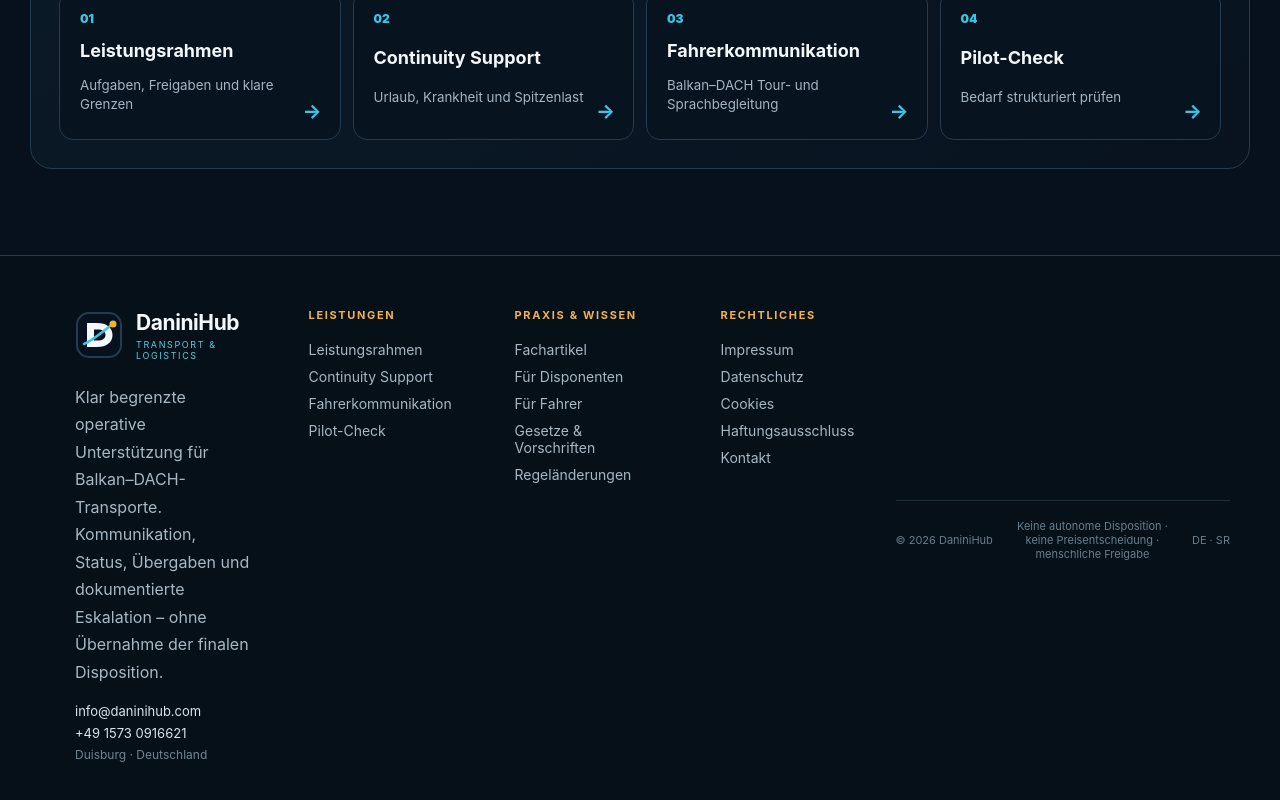
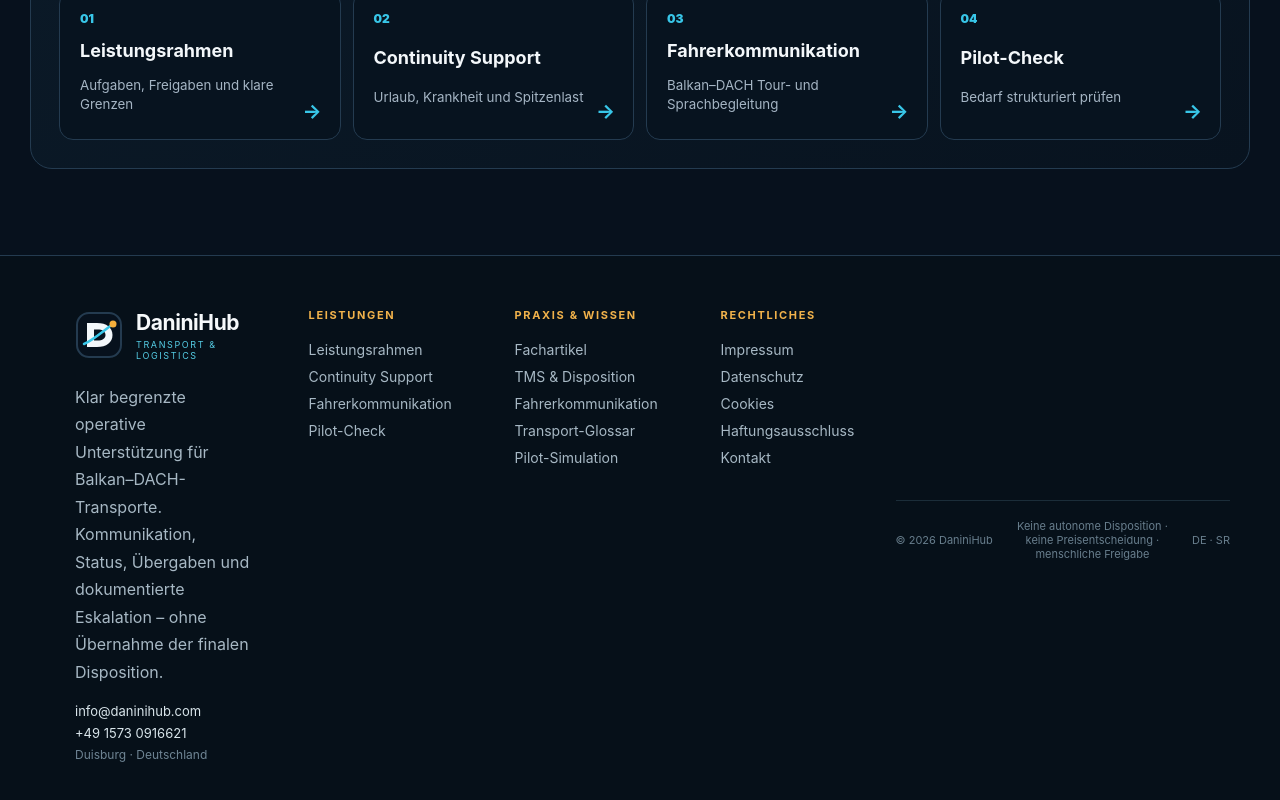
Before and after one commit to danininet/daninihub, a React (Vite) app in the folder daninihub-front/: page / in a window 1280 px wide. Shown: the part 5740-6540 px from the top of the page. Built offline with nearby package versions, Linux system fonts and the light colour scheme.

Commit message:
Fix knowledge links and remove missing video

```diff
--- a/daninihub-front/src/KnowledgeCenter.jsx
+++ b/daninihub-front/src/KnowledgeCenter.jsx
@@ -26,8 +26,6 @@ const copy = {
       ['Kann KI die Disposition vollständig übernehmen?', 'KI kann strukturieren, Lücken markieren und Optionen vorbereiten. Freigaben und verbindliche Entscheidungen bleiben bei Menschen.'],
       ['Wann ist ein Pilot sinnvoll?', 'Wenn ein klar abgrenzbarer operativer Engpass besteht und Erfolg anhand weniger Kriterien gemessen werden kann.'],
     ],
-    videoTitle: 'Video zum Beitrag',
-    videoText: 'Balkan–DACH Operations Support in kompakter Form.',
     categories: ['Für Disponenten', 'Für Fahrer', 'Gesetze & Vorschriften', 'Regeländerungen & Updates', 'Balkan–DACH Praxis', 'DaniniHub Standards'],
     cta: 'Pilot-Check starten',
   },
@@ -55,8 +53,6 @@ const copy = {
       ['Može li AI potpuno preuzeti dispoziciju?', 'AI može strukturisati informacije, označiti praznine i pripremiti opcije. Odobrenja i obavezujuće odluke ostaju kod ljudi.'],
       ['Kada pilot ima smisla?', 'Kada postoji jasno ograničeno operativno usko grlo i rezultat može da se meri kroz nekoliko kriterijuma.'],
     ],
-    videoTitle: 'Video uz članak',
-    videoText: 'Balkan–DACH operativna podrška u sažetom obliku.',
     categories: ['Za disponente', 'Za vozače', 'Zakoni i propisi', 'Promene pravila i novosti', 'Balkan–DACH praksa', 'DaniniHub standardi'],
     cta: 'Pokreni proveru pilota',
   },
@@ -126,17 +122,6 @@ export default function KnowledgeCenter({ lang }) {
           <p>{t.summary}</p>
         </aside>
 
-        <section className="article-video">
-          <div>
-            <span>VIDEO</span>
-            <h2>{t.videoTitle}</h2>
-            <p>{t.videoText}</p>
-          </div>
-          <video controls preload="metadata">
-            <source src="/DaniniHub_Balkan-DACH.mp4" type="video/mp4" />
-          </video>
-        </section>
-
         {t.sections.map(([heading, paragraph]) => (
           <section key={heading}>
             <h2>{heading}</h2>
--- a/daninihub-front/src/SiteFooter.jsx
+++ b/daninihub-front/src/SiteFooter.jsx
@@ -11,10 +11,10 @@ const copy = {
     drivers: 'Fahrerkommunikation',
     pilot: 'Pilot-Check',
     practice: 'Fachartikel',
-    dispatch: 'Für Disponenten',
-    driver: 'Für Fahrer',
-    law: 'Gesetze & Vorschriften',
-    updates: 'Regeländerungen',
+    dispatch: 'TMS & Disposition',
+    driver: 'Fahrerkommunikation',
+    law: 'Transport-Glossar',
+    updates: 'Pilot-Simulation',
     imprint: 'Impressum',
     privacy: 'Datenschutz',
     cookies: 'Cookies',
@@ -32,10 +32,10 @@ const copy = {
     drivers: 'Komunikacija sa vozačima',
     pilot: 'Provera pilota',
     practice: 'Stručni članci',
-    dispatch: 'Za disponente',
-    driver: 'Za vozače',
-    law: 'Zakoni i propisi',
-    updates: 'Promene pravila',
+    dispatch: 'TMS i dispozicija',
+    driver: 'Komunikacija sa vozačima',
+    law: 'Transportni rečnik',
+    updates: 'Simulacija pilota',
     imprint: 'Impresum',
     privacy: 'Privatnost',
     cookies: 'Kolačići',
@@ -81,10 +81,10 @@ export default function SiteFooter({ lang }) {
         <nav>
           <h2>{t.knowledge}</h2>
           <a href={sr ? '/sr/praksa-znanje' : '/de/praxis-wissen'}>{t.practice}</a>
-          <a href={`${sr ? '/sr/praksa-znanje' : '/de/praxis-wissen'}#dispatch`}>{t.dispatch}</a>
-          <a href={`${sr ? '/sr/praksa-znanje' : '/de/praxis-wissen'}#drivers`}>{t.driver}</a>
-          <a href={`${sr ? '/sr/praksa-znanje' : '/de/praxis-wissen'}#law`}>{t.law}</a>
-          <a href={`${sr ? '/sr/praksa-znanje' : '/de/praxis-wissen'}#updates`}>{t.updates}</a>
+          <a href={sr ? '/sr/praksa-znanje/zasto-tms-ne-menja-disponente' : '/de/praxis-wissen/warum-tms-disponenten-nicht-ersetzen'}>{t.dispatch}</a>
+          <a href={sr ? '/sr/komunikacija-vozaci' : '/de/fahrerkommunikation'}>{t.driver}</a>
+          <a href={sr ? '/sr/recnik' : '/de/glossar'}>{t.law}</a>
+          <a href={sr ? '/sr/primer-pilota' : '/de/pilot-beispiel'}>{t.updates}</a>
         </nav>
 
         <nav>
```
